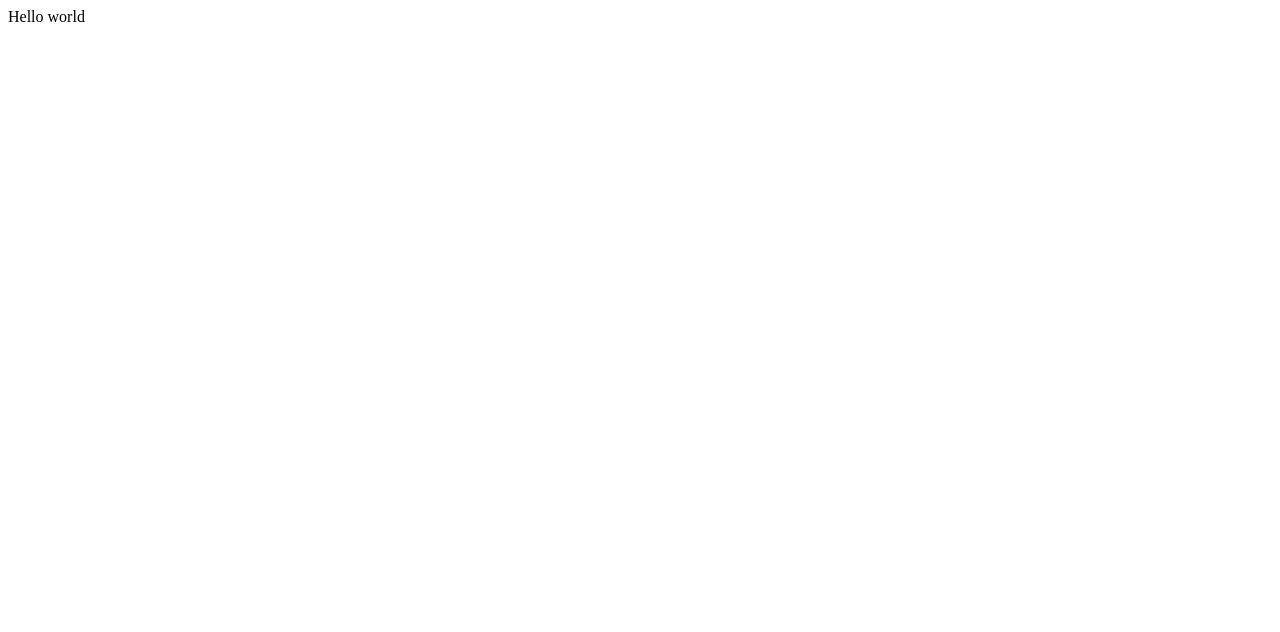
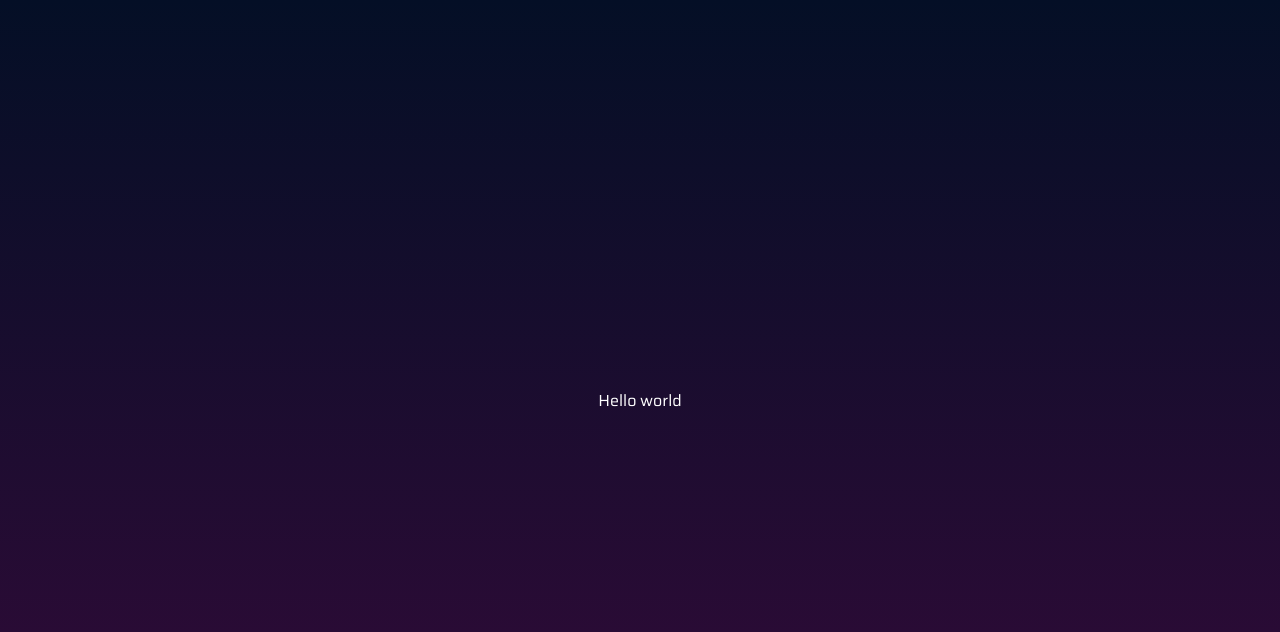
Before and after one commit to EddyPBR/login-system-web, a React (Create React App) app: page / in a window 1280 px wide. Shown: the top 632 px of the page. Built offline with nearby package versions, Linux system fonts and the light colour scheme.

Commit message:
:package: App now use GlobalStyles

```diff
--- a/src/assets/styles/GlobalStyle.tsx
+++ b/src/assets/styles/GlobalStyle.tsx
@@ -31,6 +31,7 @@ export const GlobalStyle = createGlobalStyle`
   body {
     background: linear-gradient(var(--color-background-dark), var(--color-background-light));
     color: #FFF;
+    font: 1.6rem 'Saira', sans-serif;
   }
   h1,h2,h3,h4,h5,h6 {
     color: var(--color-title);
--- a/src/index.tsx
+++ b/src/index.tsx
@@ -1,9 +1,11 @@
 import React from "react";
 import ReactDOM from "react-dom";
 import App from "./App";
+import { GlobalStyle } from "./assets/styles/GlobalStyle";
 
 ReactDOM.render(
   <React.StrictMode>
+    <GlobalStyle />
     <App />
   </React.StrictMode>,
   document.getElementById("root")
```
